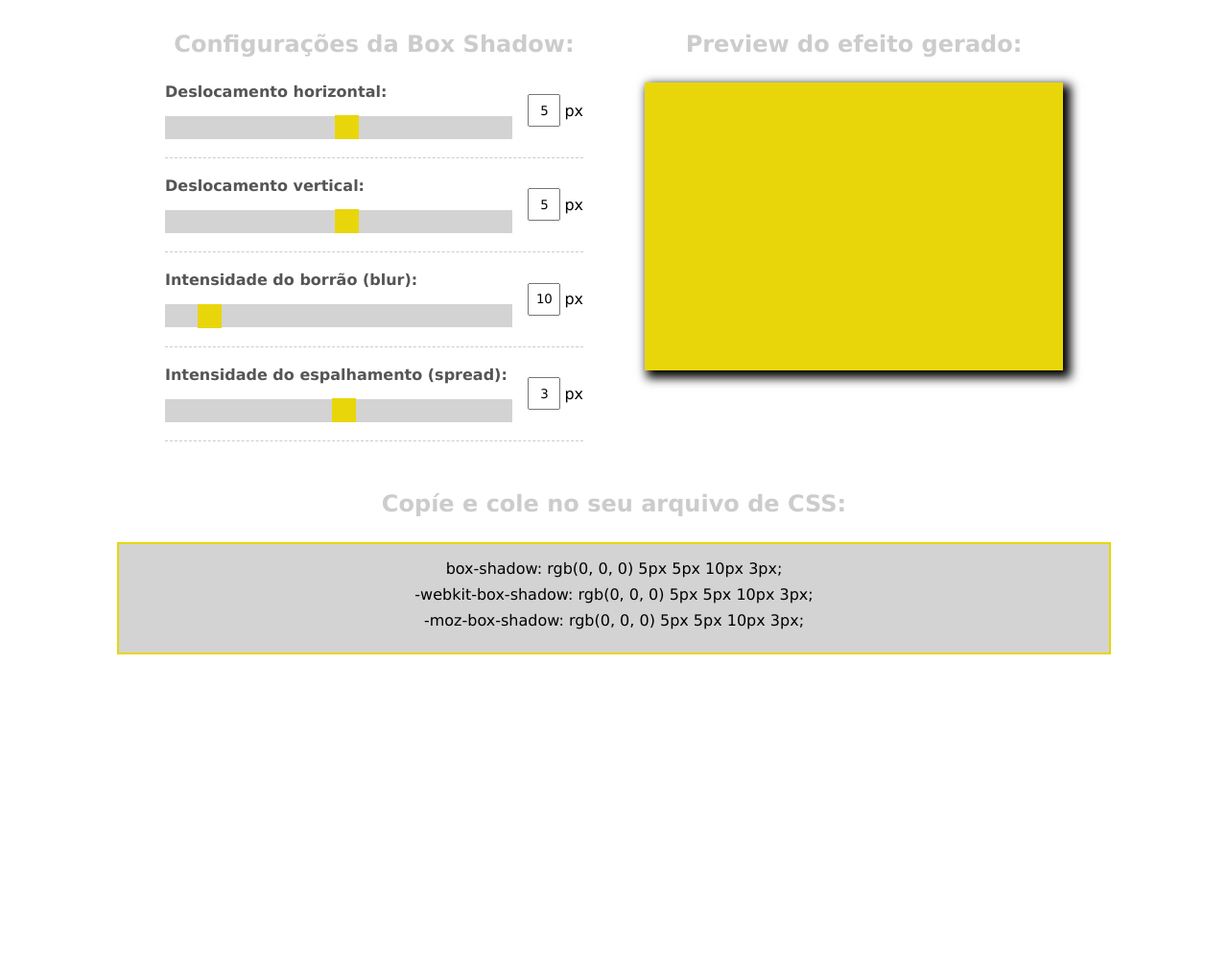
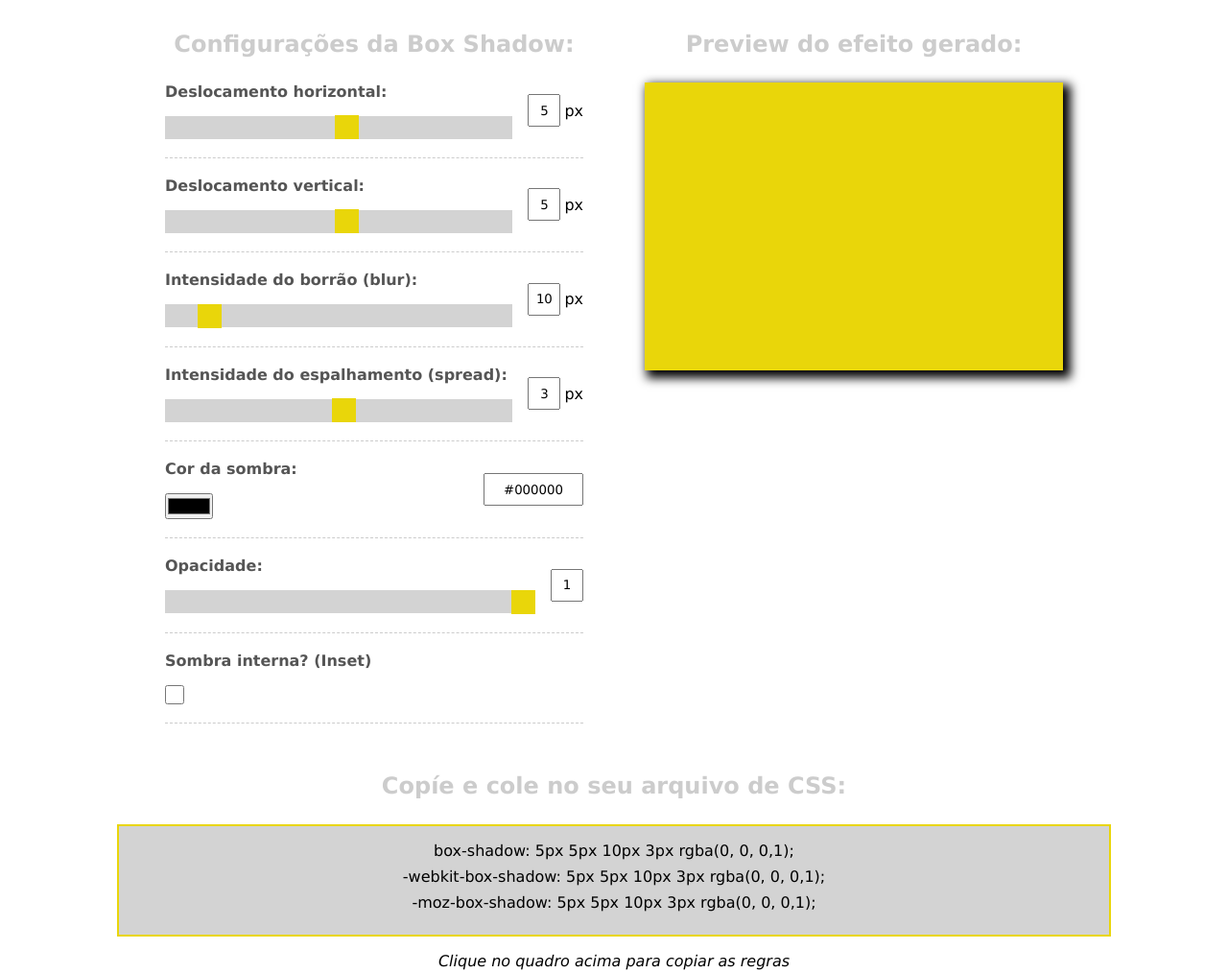
Before and after one commit to LucasSilva93/Box-Shadow, a plain HTML site: page index.html in a window 1280 px wide. Shown: the whole page at 96% size. Before the commit the page ends 800 px from the top, so only its background shows below. Drawn offline with Linux system fonts and the light colour scheme.

Commit message:
projetFinal

```diff
--- a/css/styles.css
+++ b/css/styles.css
@@ -8,6 +8,10 @@ h2{
     margin-bottom: 1.6rem;
     text-align: center;
     color: #ccc;
+}
+
+body{
+    margin-bottom: 100px;
 }
 
 #box-shadow-generator{
@@ -98,4 +102,49 @@ h2{
     margin: 0 auto;
     border: 2px solid #e9d60a;
     padding: 1rem;
+    transition: 0.4s;
+    cursor: pointer;
 }
+
+#rules-area:hover{
+    background-color: #dfdfdf;
+}
+
+/* novas funcionabilidades */
+#color-value{
+    min-width: 100px;
+}
+
+#inset{
+    align-self: start;
+    height: 20px;
+    width: 20px;
+}
+
+#copy-instructions{
+    font-style: italic;
+    margin-top: 1rem;
+}
+
+/* Responsivel */
+@media(max-width: 425px){
+
+    #box-shadow-generator {
+        flex-direction: column;
+    }
+
+    #controls-container,
+    #preview{
+        padding: 1rem 2rem;
+    }
+
+    #box{
+        width: 60%;
+        height: 200px;
+        margin: 0 auto;
+    }
+
+    #generated-rule{
+        margin-top: 2rem;
+    }
+}
--- a/index.html
+++ b/index.html
@@ -47,7 +47,6 @@
               <p>px</p>
             </div>
           </div>
-
           <div class="form-control"> <!-- INTENSIDADE DO BORRÃO (BLUR) -->
             <div class="range-input">
               <label for="blur">Intensidade do borrão (blur):</label>
@@ -65,7 +64,6 @@
               <p>px</p>
             </div>
           </div>
-
           <div class="form-control"> <!-- INTENSIDADE DO ESPALHAMENTO (SPREAD) -->
             <div class="range-input">
               <label for="spread">Intensidade do espalhamento (spread):</label>
@@ -83,7 +81,43 @@
               <p>px</p>
             </div>
           </div>
-
+          <div class="form-control"> <!-- COR DA SOMBRA -->
+            <div class="range-input">
+              <label for="color">Cor da sombra:</label>
+              <input
+                type="color"
+                id="color"
+                name="color"
+                value="#000000"
+              />
+            </div>
+            <div class="reference-input">
+              <input type="text" id="color-value" name="color-value"/>
+            </div>
+          </div>
+          <div class="form-control"> <!-- OPACIDADE DA BOX SHADOW -->
+            <div class="range-input">
+              <label for="opacity">Opacidade:</label>
+              <input
+                type="range"
+                id="opacity"
+                name="opacity"
+                min="0"
+                max="1"
+                step="0.01"
+                value="1"
+              />
+            </div>
+            <div class="reference-input">
+              <input type="text" id="opacity-value" name="opacity-value"/>
+            </div>
+          </div>
+          <div class="form-control"> <!-- SOMBRA INTERNA -->
+            <div class="range-input">
+              <label for="opacity">Sombra interna? (Inset)</label>
+              <input type="checkbox" id="inset" name="inset">
+            </div>
+          </div>
       </div>
       <div id="preview">
         <h2>Preview do efeito gerado:</h2>
@@ -97,6 +131,7 @@
             <P id="webkit-rule"> -webkit-box-shadow: <span></span>;</P>
             <P id="moz-rule"> -moz-box-shadow: <span></span>;</P>
         </div>
+        <p id="copy-instructions">Clique no quadro acima para copiar as regras</p>
     </div>
   </body>
 </html>
--- a/js/scripts.js
+++ b/js/scripts.js
@@ -8,6 +8,11 @@ class BoxShadowGenerator {
     blurRef,
     spread,
     spreadRef,
+    color,
+    colorRef,
+    opacity,
+    opacityRef,
+    inset,
     previewBox,
     rule,
     webkitRule,
@@ -21,6 +26,12 @@ class BoxShadowGenerator {
     this.blurRef = blurRef;
     this.spread = spread;
     this.spreadRef = spreadRef;
+    this.color = color;
+    this.colorRef = colorRef;
+    this.opacity = opacity;
+    this.opacityRef = opacityRef;
+    this.inset = inset;
+    this.insetRef = inset.checked;
     this.previewBox = previewBox;
     this.rule = rule;
     this.webkitRule = webkitRule;
@@ -34,6 +45,8 @@ class BoxShadowGenerator {
     this.verticalRef.value = this.vertical.value;
     this.blurRef.value = this.blur.value;
     this.spreadRef.value = this.spread.value;
+    this.colorRef.value = this.color.value;
+    this.opacityRef.value = this.opacity.value;
 
     this.applyRule(); // Preview Box Shadow inicial
     this.showRule(); // Copíe e cole inicial
@@ -41,9 +54,18 @@ class BoxShadowGenerator {
 
   //função box shadow Preview
   applyRule() {
-    this.previewBox.style.boxShadow = `${this.horizontalRef.value}px ${this.verticalRef.value}px ${this.blurRef.value}px ${this.spreadRef.value}px #000000`;
+    const rgbValue = this.hexToRgb(this.colorRef.value);
 
-    this.currentRule = this.previewBox.style.boxShadow;
+    const shadowRule = `${this.insetRef ? "inset" : ""} ${
+      this.horizontalRef.value
+    }px ${this.verticalRef.value}px ${this.blurRef.value}px ${
+      this.spreadRef.value
+    }px rgba(${rgbValue},${this.opacityRef.value})`;
+
+    this.previewBox.style.boxShadow = shadowRule;
+    this.currentRule = shadowRule;
+
+    console.log(shadowRule);
   }
 
   //função aparecer no copíe e cole
@@ -51,6 +73,13 @@ class BoxShadowGenerator {
     this.rule.innerText = this.currentRule;
     this.webkitRule.innerText = this.currentRule;
     this.mozRule.innerText = this.currentRule;
+  }
+
+  //função tranformando a COR hexadeciamal em RBG
+  hexToRgb(hex) {
+    return `${("0x" + hex[1] + hex[2]) | 0}, ${("0x" + hex[3] + hex[4]) | 0}, ${
+      ("0x" + hex[5] + hex[6]) | 0
+    }`;
   }
 
   // atualizando valor da Box Shadow
@@ -68,6 +97,15 @@ class BoxShadowGenerator {
       case "spread":
         this.spreadRef.value = value;
         break;
+      case "color":
+        this.colorRef.value = value;
+        break;
+      case "opacity":
+        this.opacityRef.value = value;
+        break;
+      case "inset":
+        this.insetRef = value;
+        break;
     }
 
     this.applyRule(); // Preview Box Shadow atualizado
@@ -78,15 +116,18 @@ class BoxShadowGenerator {
 // Seleção de elementos
 const horizontal = document.querySelector("#horizontal");
 const horizontalRef = document.querySelector("#horizontal-value");
-
 const vertical = document.querySelector("#vertical");
 const verticalRef = document.querySelector("#vertical-value");
-
 const blur = document.querySelector("#blur");
 const blurRef = document.querySelector("#blur-value");
-
 const spread = document.querySelector("#spread");
 const spreadRef = document.querySelector("#spread-value");
+const color = document.querySelector("#color");
+const colorRef = document.querySelector("#color-value");
+const opacity = document.querySelector("#opacity");
+const opacityRef = document.querySelector("#opacity-value");
+
+const inset = document.querySelector("#inset");
 
 const rule = document.querySelector("#rule span");
 const webkitRule = document.querySelector("#webkit-rule span");
@@ -104,6 +145,11 @@ const boxShadow = new BoxShadowGenerator(
   blurRef,
   spread,
   spreadRef,
+  color,
+  colorRef,
+  opacity,
+  opacityRef,
+  inset,
   previewBox,
   rule,
   webkitRule,
@@ -133,3 +179,37 @@ spread.addEventListener("input", (e) => {
 
   boxShadow.updateValue("spread", value);
 });
+
+color.addEventListener("input", (e) => {
+  const value = e.target.value;
+
+  boxShadow.updateValue("color", value);
+});
+
+opacity.addEventListener("input", (e) => {
+  const value = e.target.value;
+
+  boxShadow.updateValue("opacity", value);
+});
+
+inset.addEventListener("input", (e) => {
+  const value = e.target.checked;
+
+  boxShadow.updateValue("inset", value);
+});
+
+//Copiar regra
+const rulesArea = document.querySelector("#rules-area");
+const copyInstructions = document.querySelector("#copy-instructions");
+
+rulesArea.addEventListener("click", () => {
+  const rules = rulesArea.innerText.replace(/^\s*\n/gm, ""); // replace + regra para eliminar linhas em branco.
+
+  navigator.clipboard.writeText(rules).then(() => {
+    copyInstructions.innerText = "Regra copiada com sucesso!";
+
+    setTimeout(() => {
+      copyInstructions.innerText = "Clique no quadro acima para copiar as regras"
+    },1000);
+  });
+});
```
